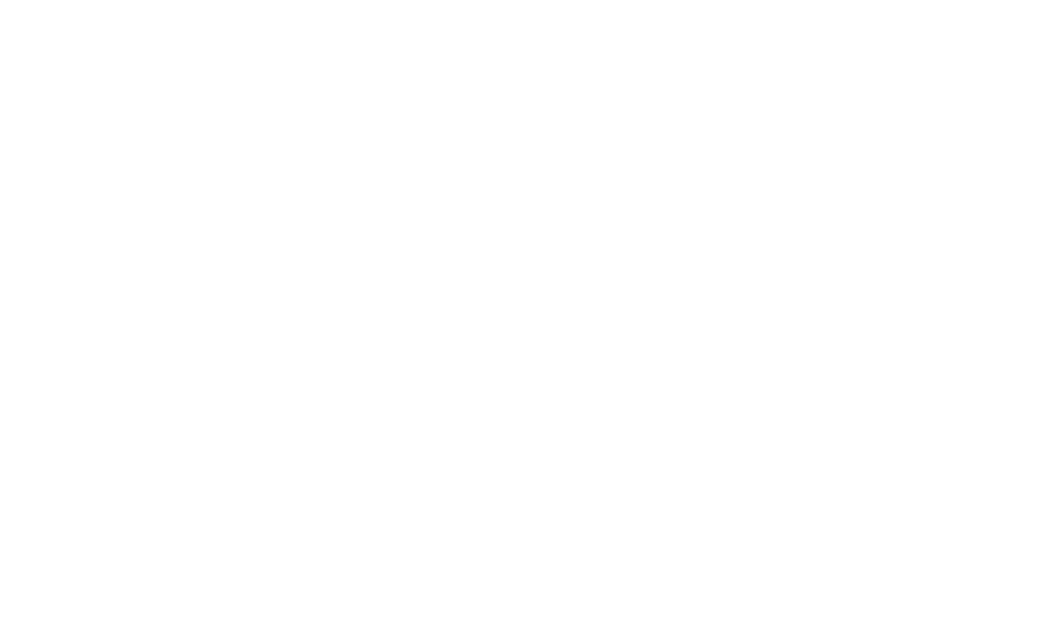
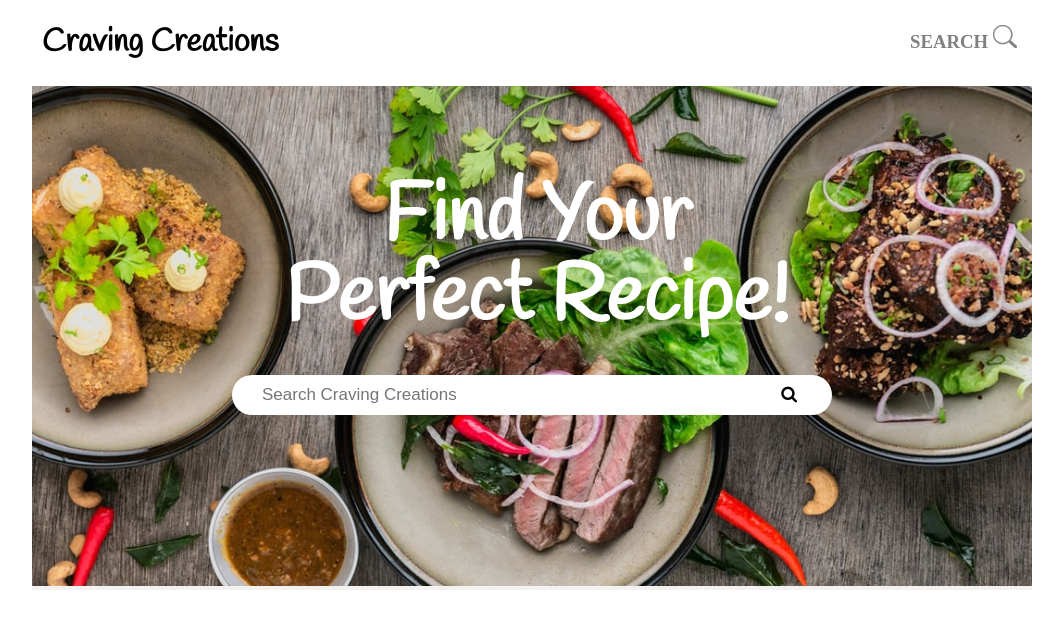
Before and after one commit to andychen97/craving-creations, a website: page index.html in a window 1280 px wide. Shown: the whole page, without its empty margins (108-1171 px from the left). Drawn offline with Linux system fonts and the light colour scheme.

Commit message:
in progress.

```diff
--- a/css/layout.css
+++ b/css/layout.css
@@ -0,0 +1,54 @@
+/* .container {
+  max-width: 575px;
+  margin: 0 auto;
+} */
+
+.row {
+  display: flex;
+  flex-wrap: wrap;
+}
+
+.col-1 {
+  flex-basis: 100%;
+}
+
+.col-2 {
+  flex-basis: 50%;
+}
+
+.hero-font {
+  font-size: 60px;
+}
+
+.search-box-layout {
+  max-width: 80%;
+
+  /* left: 100px; */
+  left: 10%;
+  right: 10%;
+}
+
+.search-input {
+  width: 100%;
+}
+
+@media only screen and (min-width: 768px) {
+  .container {
+    width: 1000px;
+    margin: 0 auto;
+  }
+
+  .hero-font {
+    font-size: 80px;
+  }
+
+  .search-box-layout {
+    max-width: 60%;
+    left: 20%;
+    right: 20%;
+  }
+
+  .search-input {
+    width: 600px;
+  }
+}
--- a/css/styles.css
+++ b/css/styles.css
@@ -0,0 +1,93 @@
+h1 {
+  margin-left: 10px;
+  font-family: Handlee, cursive;
+}
+
+.grey-background {
+  background-color: #f4f1f1;
+}
+
+.space-between {
+  justify-content: space-between;
+}
+
+.flex-end {
+  justify-content: flex-end;
+}
+
+.search-icon {
+  max-width: 24px;
+  max-height: 24px;
+  margin: 15px 5px 0;
+}
+
+.header-font {
+  color: #808080;
+  margin: 10px;
+  cursor: pointer;
+}
+
+.align-right {
+  text-align: right;
+}
+
+.align-center {
+  text-align: center;
+}
+
+.hero-image {
+  width: 100%;
+  height: 500px;
+  object-fit: cover;
+}
+
+.relative {
+  position: relative;
+}
+
+.absolute {
+  position: absolute;
+}
+
+.hero-text {
+  position: absolute;
+  color: black;
+  top: 40px;
+  left: 0;
+  right: 0;
+  line-height: 80px;
+}
+
+.white-text {
+  color: white;
+}
+
+form.search-box input {
+  padding: 10px;
+  font-size: 17px;
+  background: white;
+  border: 0;
+  outline: none;
+}
+
+form.search-box button {
+  width: 50px;
+  padding: 10px;
+  color: rgb(0, 0, 0);
+  font-size: 17px;
+  border: 0;
+  background-color: white;
+  border-left: none;
+  cursor: pointer;
+}
+
+.search-box {
+  position: absolute;
+  width: 100%;
+  background: white;
+  display: flex;
+  align-items: center;
+  border-radius: 40px;
+  padding: 0 20px;
+  bottom: 175px;
+}
--- a/index.html
+++ b/index.html
@@ -8,11 +8,43 @@
   <link rel="stylesheet" href="css/reset.css">
   <link rel="stylesheet" href="css/layout.css">
   <link rel="stylesheet" href="css/styles.css">
+  <link rel="preconnect" href="https://fonts.googleapis.com">
+  <link rel="preconnect" href="https://fonts.gstatic.com" crossorigin>
+  <link href="https://fonts.googleapis.com/css2?family=Handlee&display=swap" rel="stylesheet">
+  <link rel="stylesheet" href="https://cdnjs.cloudflare.com/ajax/libs/font-awesome/4.7.0/css/font-awesome.min.css">
 </head>
 <body>
   <header>
+    <div class="container">
+      <div class="row">
+        <div class="col-2">
+          <h1>Craving Creations</h1>
+        </div>
+        <div class="col-2">
+          <div class="row flex-end">
+            <h3 class="header-font">SEARCH<span><img src="images/search-icon.png" alt="search-icon" class="search-icon"></span></h3>
+          </div>
+        </div>
+      </div>
+    </div>
   </header>
   <main>
+    <div class="container grey-background">
+      <div class="row relative" data-view="home-page">
+        <div class="col-1">
+          <img src="images/hero-image.jpeg" alt="hero-image" class="hero-image">
+          <h1 class="hero-text align-center white-text hero-font">Find Your<br>Perfect Recipe!</h1>
+          <form class="search-box search-box-layout">
+            <input type="text" placeholder="Search Craving Creations" name="search" class="search-input">
+            <button type="submit"><i class="fa fa-search"></i></button>
+          </form>
+        </div>
+      </div>
+      <div class="row">
+        <div class="col-1">
+        </div>
+      </div>
+    </div>
   </main>
   <script src="js/data.js"></script>
   <script src="js/main.js"></script>
```
Also changed, not shown: images/background-image.jpeg (added), images/hero-image.jpeg (added), images/search-icon.png (added).
